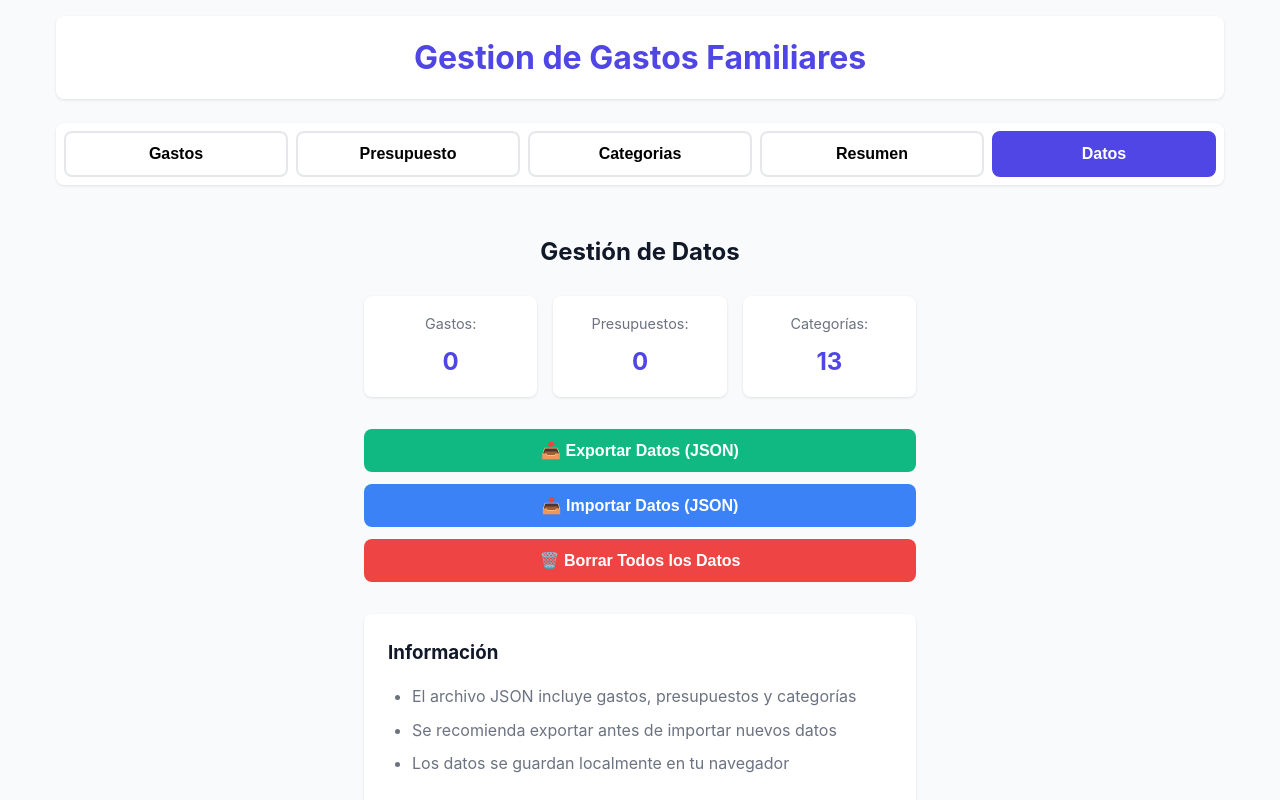
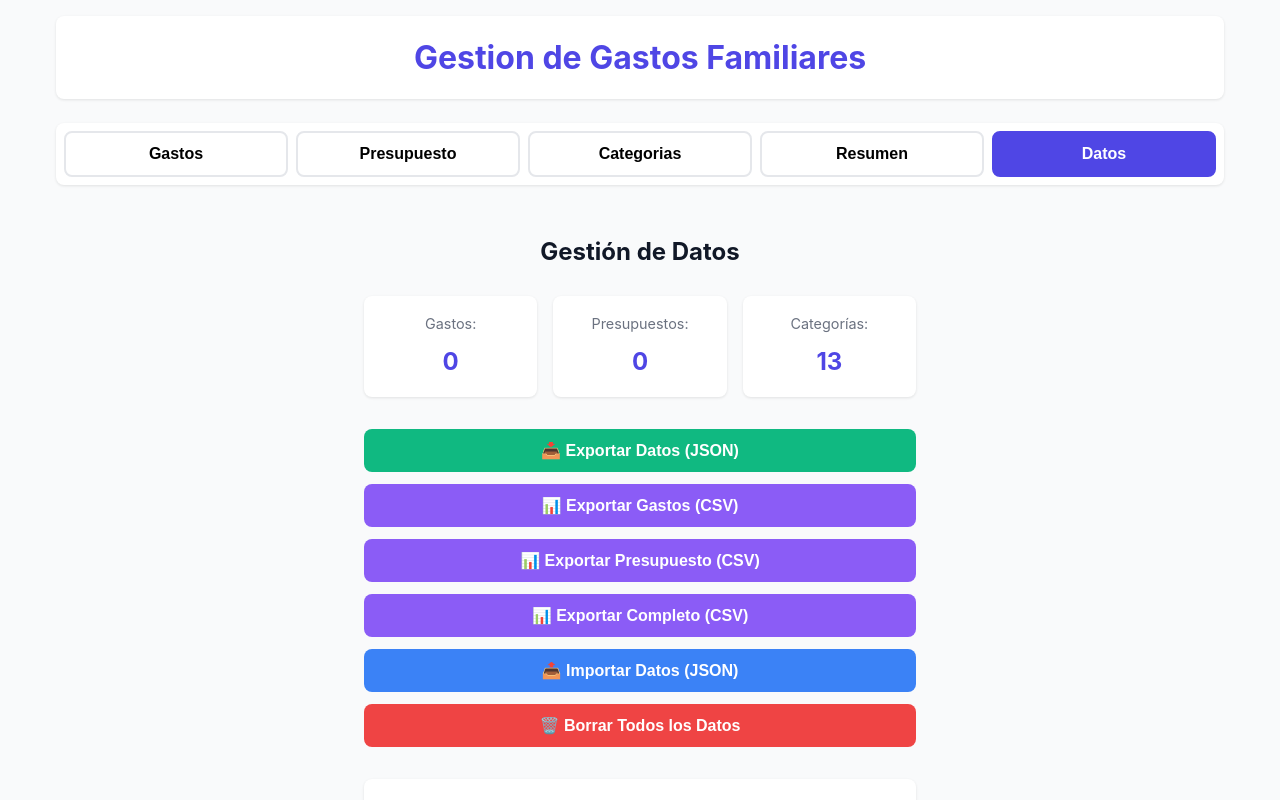
Before and after one commit to javieroliviercabezudo-wq/gastos-familiares-app, a React (Vite) app: page /datos in a window 1280 px wide. Shown: the top 800 px of the page. Built offline with nearby package versions, Linux system fonts and the light colour scheme; no server answers; the database is empty.

Commit message:
Add CSV export feature - expenses, budget, and combined export

```diff
--- a/src/App.css
+++ b/src/App.css
@@ -1098,3 +1098,12 @@ header h1 {
   height: 16px;
   cursor: pointer;
 }
+
+/* CSV Export Buttons */
+.csv-btn {
+  background: #8b5cf6;
+}
+
+.csv-btn:hover {
+  background: #7c3aed;
+}
--- a/src/components/DataManager.jsx
+++ b/src/components/DataManager.jsx
@@ -1,6 +1,7 @@
 import { useSelector, useDispatch } from 'react-redux'
 import { clearAll, importData } from '../features/expenses/expenseSlice'
 import { useRef } from 'react'
+import { formatDisplayDate } from '../utils/dateUtils'
 
 export default function DataManager() {
   const dispatch = useDispatch()
@@ -9,7 +10,7 @@ export default function DataManager() {
   const categories = useSelector(state => state.expenses.categories)
   const fileInputRef = useRef(null)
 
-  const handleExport = () => {
+  const handleExportJSON = () => {
     const data = {
       expenses,
       budgetItems,
@@ -23,6 +24,60 @@ export default function DataManager() {
     const a = document.createElement('a')
     a.href = url
     a.download = `gastos-backup-${new Date().toISOString().split('T')[0]}.json`
+    a.click()
+    URL.revokeObjectURL(url)
+  }
+
+  const handleExportCSV = (type) => {
+    let csvContent = ''
+    let filename = ''
+
+    if (type === 'expenses') {
+      // CSV for expenses
+      const headers = ['Fecha', 'Descripción', 'Categoría', 'Monto']
+      const rows = expenses.map(e => [
+        formatDisplayDate(e.date),
+        e.description,
+        e.category,
+        e.amount.toFixed(2)
+      ])
+      csvContent = [headers.join(','), ...rows.map(r => r.join(','))].join('\n')
+      filename = `gastos-${new Date().toISOString().split('T')[0]}.csv`
+    } else if (type === 'budget') {
+      // CSV for budget items
+      const headers = ['Categoría', 'Descripción', 'Monto', 'Mes', 'Año']
+      const monthNames = ['Enero','Febrero','Marzo','Abril','Mayo','Junio','Julio','Agosto','Septiembre','Octubre','Noviembre','Diciembre']
+      const rows = budgetItems.map(b => [
+        b.category,
+        b.description,
+        b.amount.toFixed(2),
+        monthNames[parseInt(b.month)] || b.month,
+        b.year
+      ])
+      csvContent = [headers.join(','), ...rows.map(r => r.join(','))].join('\n')
+      filename = `presupuesto-${new Date().toISOString().split('T')[0]}.csv`
+    } else {
+      // Combined CSV
+      let combined = 'GASTOS\n'
+      combined += 'Fecha,Descripción,Categoría,Monto\n'
+      expenses.forEach(e => {
+        combined += `${formatDisplayDate(e.date)},${e.description},${e.category},${e.amount.toFixed(2)}\n`
+      })
+      combined += '\nPRESUPUESTOS\n'
+      combined += 'Categoría,Descripción,Monto,Mes,Año\n'
+      const monthNames = ['Enero','Febrero','Marzo','Abril','Mayo','Junio','Julio','Agosto','Septiembre','Octubre','Noviembre','Diciembre']
+      budgetItems.forEach(b => {
+        combined += `${b.category},${b.description},${b.amount.toFixed(2)},${monthNames[parseInt(b.month)] || b.month},${b.year}\n`
+      })
+      csvContent = combined
+      filename = `gastos-completo-${new Date().toISOString().split('T')[0]}.csv`
+    }
+
+    const blob = new Blob([csvContent], { type: 'text/csv;charset=utf-8;' })
+    const url = URL.createObjectURL(blob)
+    const a = document.createElement('a')
+    a.href = url
+    a.download = filename
     a.click()
     URL.revokeObjectURL(url)
   }
@@ -92,8 +147,17 @@ export default function DataManager() {
       </div>
 
       <div className="data-actions">
-        <button className="export-btn" onClick={handleExport}>
+        <button className="export-btn" onClick={handleExportJSON}>
           📥 Exportar Datos (JSON)
+        </button>
+        <button className="export-btn csv-btn" onClick={() => handleExportCSV('expenses')}>
+          📊 Exportar Gastos (CSV)
+        </button>
+        <button className="export-btn csv-btn" onClick={() => handleExportCSV('budget')}>
+          📊 Exportar Presupuesto (CSV)
+        </button>
+        <button className="export-btn csv-btn" onClick={() => handleExportCSV('all')}>
+          📊 Exportar Completo (CSV)
         </button>
 
         <div className="import-wrapper">
```
